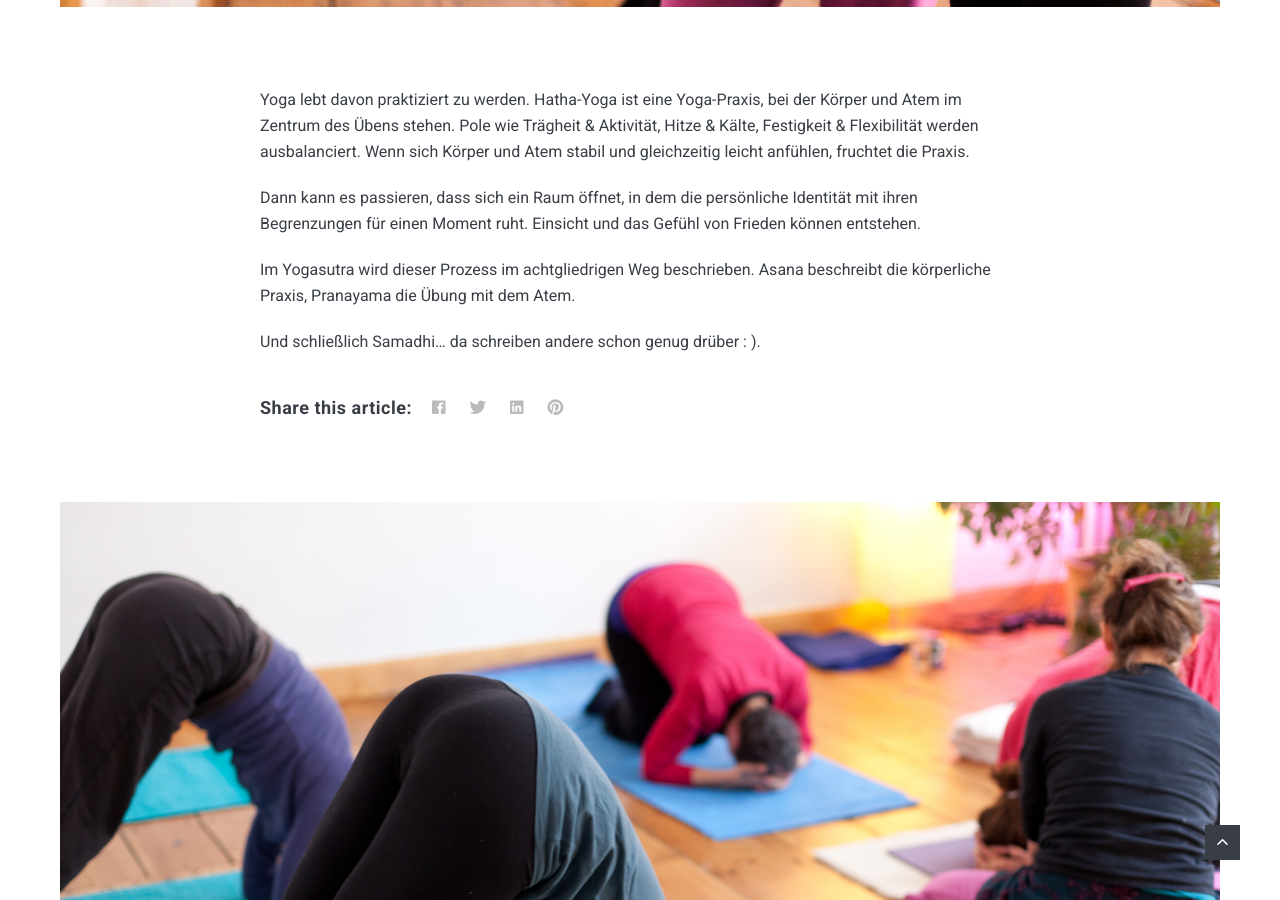
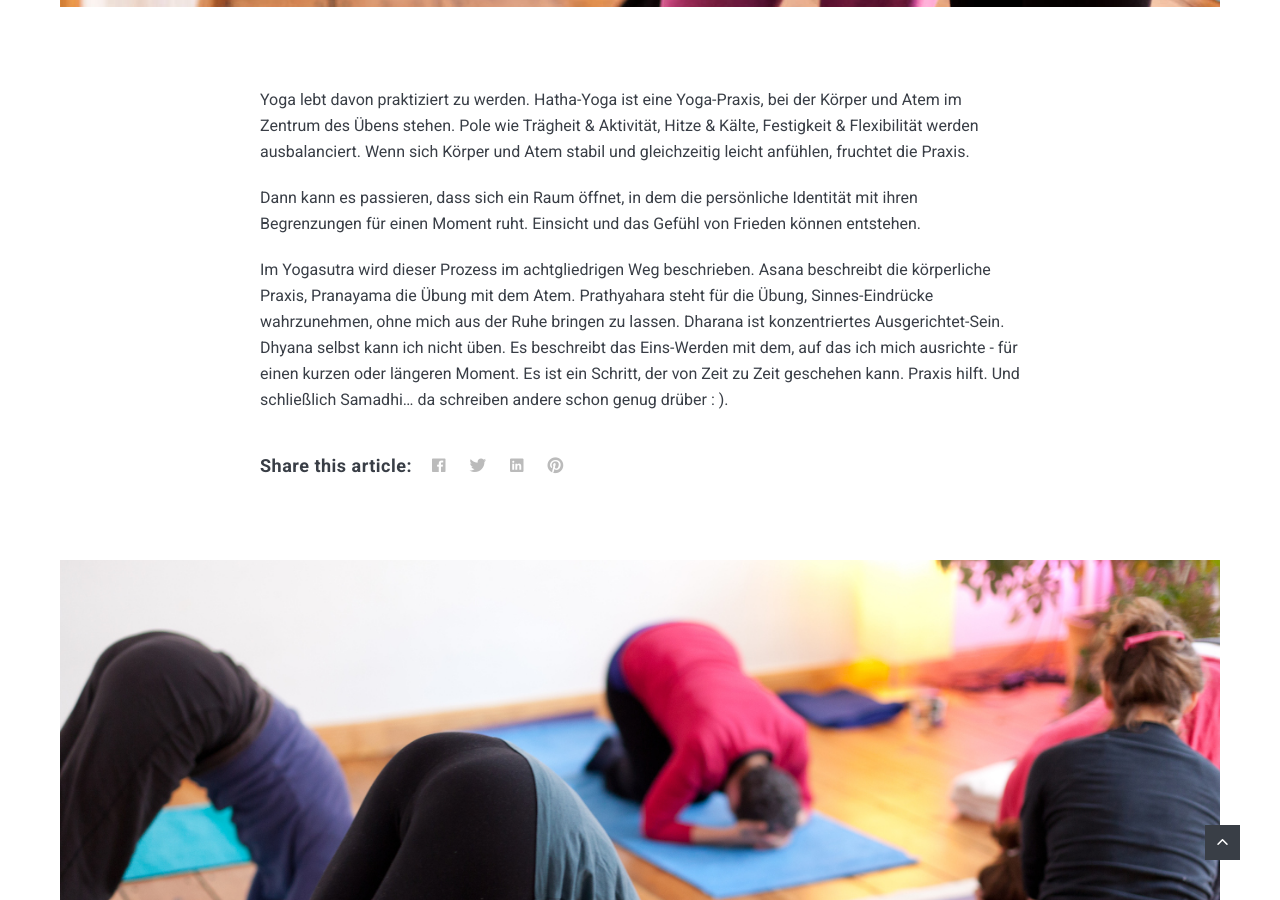
Before and after one commit to genosse-c/kpm-site, a Jekyll site: the page built from _posts/2025-06-11-hatha-yoga.markdown, in a window 1280 px wide and 900 px high, scrolled down 966 px. Built offline with Jekyll 4.4.1, drawn with Linux system fonts in a browser that asks for light colours; nearby versions of some CDN libraries.

Commit message:
reverted removal of paragraph in post hatha-yoga

```diff
--- a/_posts/2025-06-11-hatha-yoga.markdown
+++ b/_posts/2025-06-11-hatha-yoga.markdown
@@ -17,5 +17,9 @@ von Frieden können entstehen.
 
 Im Yogasutra wird dieser Prozess im achtgliedrigen Weg beschrieben. Asana
 beschreibt die körperliche Praxis, Pranayama die Übung mit dem Atem.
-
-Und schließlich Samadhi… da schreiben andere schon genug drüber : ).
+Prathyahara steht für die Übung, Sinnes-Eindrücke wahrzunehmen, ohne mich aus
+der Ruhe bringen zu lassen. Dharana ist konzentriertes Ausgerichtet-Sein.
+Dhyana selbst kann ich nicht üben. Es beschreibt das Eins-Werden mit dem, auf
+das ich mich ausrichte - für einen kurzen oder längeren Moment. Es ist ein
+Schritt, der von Zeit zu Zeit geschehen kann. Praxis hilft. Und schließlich
+Samadhi… da schreiben andere schon genug drüber : ).
```
